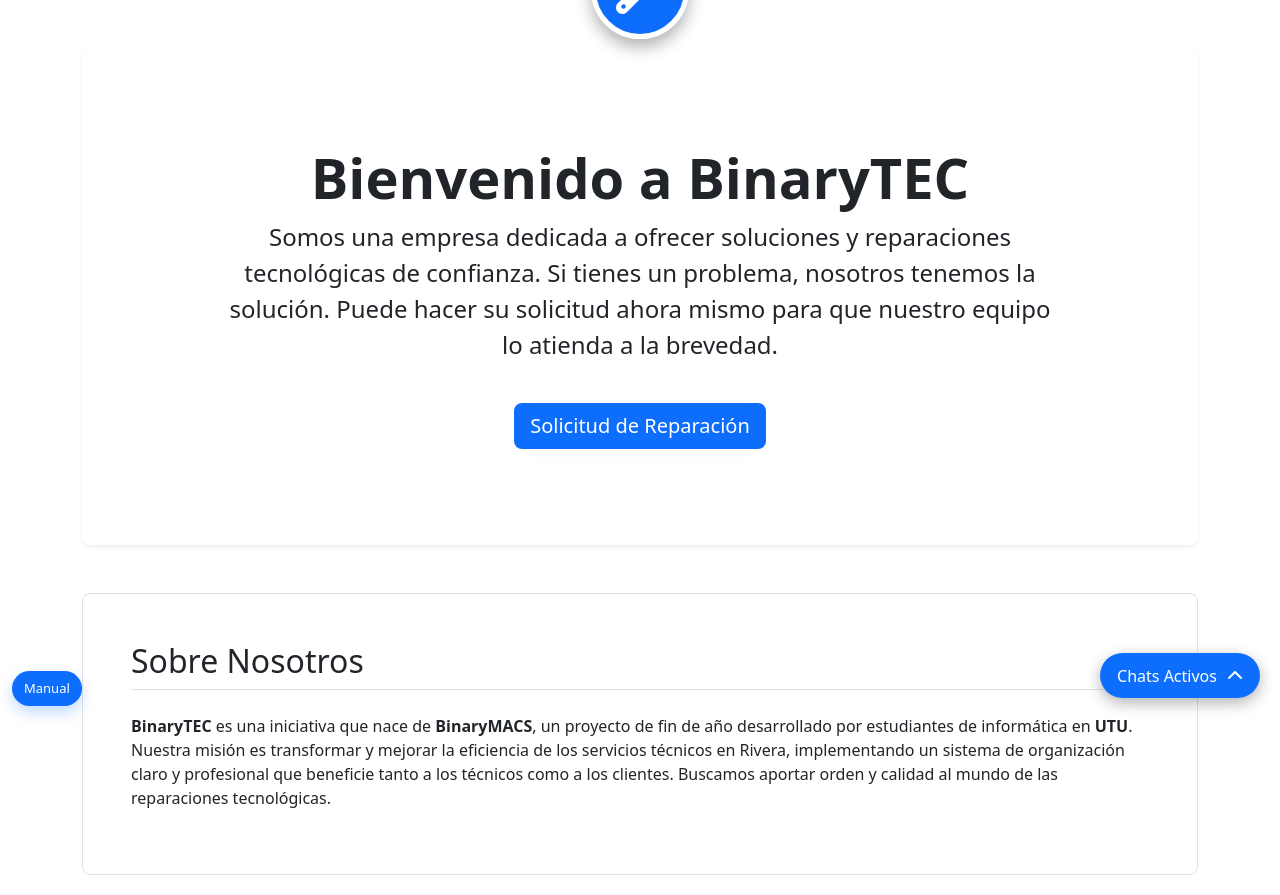
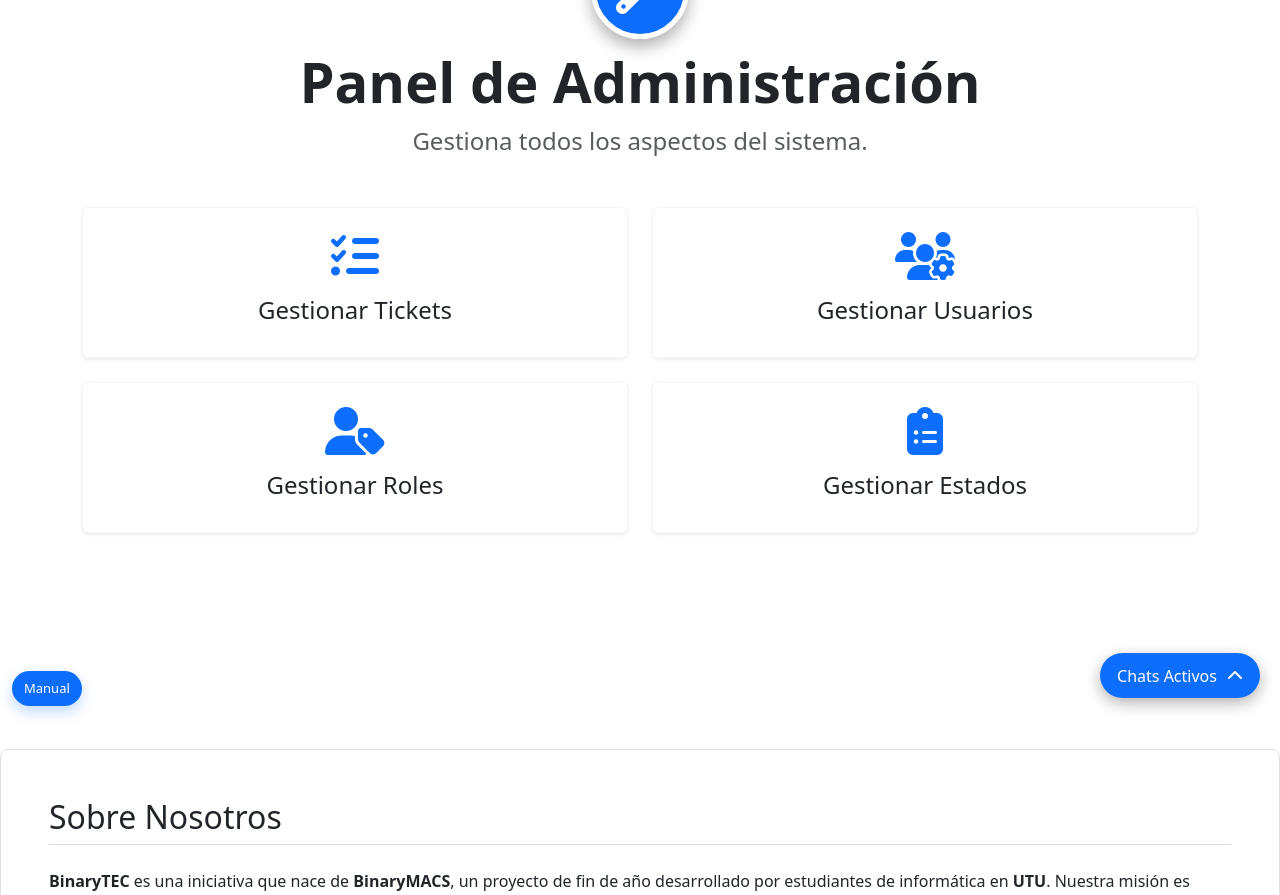
Before and after one commit to CristoRee/ProyectoMACS, a PHP site: page /index.php?accion=inicio in a window 1280 px wide. Shown: the part 82-977 px from the top of the page. Run offline with PHP 8.4, Linux system fonts and the light colour scheme; the visitor is signed in with stand-in values (Sample User, id 1); data comes from the database, SQL or seed files in the repository.

Commit message:
Mejoras en el diseño y apariencias iniciales de la pagina inicio para cada rol | C-0.4.5

```diff
--- a/Documentos/baseMACSactualizada.sql
+++ b/Documentos/baseMACSactualizada.sql
@@ -30,6 +30,7 @@ CREATE TABLE Usuarios (
     password_hash VARCHAR(255) NOT NULL,
     telefono VARCHAR(50),
     especializacion VARCHAR(255),
+    foto_perfil VARCHAR(255) NULL DEFAULT NULL,
     id_rol INT NOT NULL,
     FOREIGN KEY (id_rol) REFERENCES Roles(id_rol) ON DELETE RESTRICT ON UPDATE CASCADE
 );
--- a/assets/css/style.css
+++ b/assets/css/style.css
@@ -61,8 +61,6 @@ header.bg-primary {
     background-color: #fbfcfc;
 }
 
-/* Estilos para la vista Gestionar Estados: texto en blanco */
-/* Estilos para la vista Gestionar Estados: texto en blanco */
 
 
 .custom-btn {
@@ -145,3 +143,126 @@ header.bg-primary {
         box-shadow: inset 0px 0px 0px 40px #4CAF50;
     }
 }
+
+
+
+
+
+
+
+
+
+
+.btn-solicitar {
+    display: inline-flex;
+    align-items: center;
+    justify-content: center;
+    padding: 1rem 2.5rem;
+    font-size: 1.5rem;
+    font-weight: bold;
+    color: #fff;
+    background-color: #0d6efd;
+    border: none;
+    border-radius: 50px;
+    text-decoration: none;
+    transition: all 0.3s ease;
+    box-shadow: 0 4px 15px rgba(13, 110, 253, 0.4);
+    overflow: hidden;
+    position: relative;
+}
+
+.btn-solicitar .icon-wrapper {
+    display: inline-block;
+    transition: transform 0.3s ease;
+    margin-right: 15px;
+}
+
+.btn-solicitar .text {
+    display: inline-block;
+    transition: transform 0.3s ease;
+}
+
+.btn-solicitar:hover {
+    background-color: #0b5ed7;
+    box-shadow: 0 6px 20px rgba(13, 110, 253, 0.5);
+    transform: translateY(-3px);
+}
+
+.btn-solicitar:hover .icon-wrapper {
+    transform: rotate(20deg);
+}
+
+
+.btn-solicitar:active {
+    transform: translateY(0);
+    box-shadow: 0 4px 15px rgba(13, 110, 253, 0.4);
+}
+
+
+.card-hover {
+    transition: transform 0.2s ease-in-out, box-shadow 0.2s ease-in-out;
+}
+
+.card-hover:hover {
+    transform: translateY(-5px);
+    box-shadow: 0 8px 25px rgba(0, 0, 0, 0.1) !important;
+}
+
+.dark-mode .card-hover:hover {
+    box-shadow: 0 8px 25px rgba(255, 255, 255, 0.08) !important;
+}
+
+
+
+
+
+
+.dashboard-button {
+    display: flex;
+    flex-direction: column;
+    align-items: center;
+    justify-content: center;
+    padding: 2.5rem 1rem;
+    border-radius: 12px;
+    text-decoration: none;
+    font-weight: 500;
+    font-size: 1.2rem;
+    color: white;
+    transition: all 0.3s ease;
+    border: 2px solid transparent;
+}
+
+.dashboard-button .dashboard-button-text {
+    margin-top: 1rem;
+}
+
+/* Botón Primario */
+.dashboard-button.primary {
+    background-color: #0d6efd;
+    border-color: #0d6efd;
+}
+
+.dashboard-button.primary:hover {
+    background-color: #fff;
+    color: #0d6efd;
+    transform: translateY(-5px);
+    box-shadow: 0 8px 20px rgba(13, 110, 253, 0.3);
+}
+
+
+.dashboard-button.secondary {
+    background-color: #6c757d;
+    border-color: #6c757d;
+}
+
+.dashboard-button.secondary:hover {
+    background-color: #fff;
+    color: #6c757d;
+    transform: translateY(-5px);
+    box-shadow: 0 8px 20px rgba(108, 117, 125, 0.3);
+}
+
+.dashboard-button:active {
+    transform: translateY(0);
+    box-shadow: none;
+}
--- a/views/inicio.php
+++ b/views/inicio.php
@@ -1,21 +1,113 @@
+<?php
+$rol = $_SESSION['rol'] ?? 0;
+?>
+
 <div class="container py-5">
-    <div class="p-5 mb-4 rounded-3 text-center shadow-sm">
-        <div class="container-fluid py-5">
-            <h1 class="display-4 fw-bold">Bienvenido a BinaryTEC</h1>
-            <p class="fs-4 col-md-10 mx-auto">Somos una empresa dedicada a ofrecer soluciones y reparaciones tecnológicas de confianza. Si tienes un problema, nosotros tenemos la solución. Puede hacer su solicitud ahora mismo para que nuestro equipo lo atienda a la brevedad.</p>
 
-            <?php
-            if (isset($_SESSION['usuario'])) {
-                $enlace_solicitud = "index.php?accion=crear";
-            } else {
-                $enlace_solicitud = "index.php?accion=login";
-            }
-            ?>
-            <a class="btn btn-primary btn-lg mt-4 custom-btn" href="<?php echo $enlace_solicitud; ?>" role="button">
-                Solicitud de Reparación
+    <?php if ($rol == 3 || $rol == 0): ?>
+    <div class="text-center">
+        <h1 class="display-4 fw-bold">¿Tu dispositivo se averió?</h1>
+        <p class="fs-4 col-md-10 mx-auto text-muted">Cuéntanos cuál es el problema y nuestro equipo de expertos se encargará de solucionarlo.</p>
+
+        <div class="row justify-content-center mt-5 gx-4 gy-4">
+            <div class="col-md-5 col-lg-4">
+                <?php
+                    $enlace_solicitud = isset($_SESSION['usuario']) ? "index.php?accion=crear" : "index.php?accion=login";
+                ?>
+                <a href="<?php echo $enlace_solicitud; ?>" class="dashboard-button primary">
+                    <i class="fas fa-tools fa-2x"></i>
+                    <span class="dashboard-button-text">Solicitar Reparación</span>
+                </a>
+            </div>
+
+            <?php if ($rol == 3): ?>
+            <div class="col-md-5 col-lg-4">
+                <a href="index.php?accion=misSolicitudes" class="dashboard-button secondary">
+                    <i class="fas fa-folder-open fa-2x"></i>
+                    <span class="dashboard-button-text">Solicitudes Creadas</span>
+                </a>
+            </div>
+            <?php endif; ?>
+        </div>
+    </div>
+    <?php endif; ?>
+
+
+    <?php if ($rol == 2): ?>
+    <div class="text-center">
+        <h1 class="display-4 fw-bold">Panel del Técnico</h1>
+        <p class="fs-4 text-muted">Accede a tus trabajos de reparación asignados.</p>
+        <div class="row justify-content-center mt-5 gx-4 gy-4">
+            <div class="col-md-5 col-lg-4">
+                <a href="index.php?accion=misTickets" class="dashboard-button primary">
+                    <i class="fas fa-ticket-alt fa-2x"></i>
+                    <span class="dashboard-button-text">Ver Mis Encargos</span>
+                </a>
+            </div>
+        </div>
+    </div>
+    <?php endif; ?>
+
+
+    <?php if ($rol == 1): ?>
+    <div class="text-center">
+        <h1 class="display-4 fw-bold">Panel de Administración</h1>
+        <p class="fs-4 text-muted">Gestiona todos los aspectos del sistema.</p>
+    </div>
+    <div class="row row-cols-1 row-cols-md-2 g-4 mt-4 text-center">
+        <div class="col">
+            <a href="index.php?accion=gestionarTickets" class="text-decoration-none">
+                <div class="card h-100 shadow-sm card-hover">
+                    <div class="card-body p-4 d-flex flex-column justify-content-center">
+                        <i class="fas fa-tasks fa-3x text-primary mb-3"></i>
+                        <h4 class="card-title">Gestionar Tickets</h4>
+                    </div>
+                </div>
+            </a>
+        </div>
+        <div class="col">
+             <a href="index.php?accion=listarUsuarios" class="text-decoration-none">
+                <div class="card h-100 shadow-sm card-hover">
+                    <div class="card-body p-4 d-flex flex-column justify-content-center">
+                        <i class="fas fa-users-cog fa-3x text-primary mb-3"></i>
+                        <h4 class="card-title">Gestionar Usuarios</h4>
+                    </div>
+                </div>
+            </a>
+        </div>
+        <div class="col">
+             <a href="index.php?accion=listarRoles" class="text-decoration-none">
+                <div class="card h-100 shadow-sm card-hover">
+                    <div class="card-body p-4 d-flex flex-column justify-content-center">
+                        <i class="fas fa-user-tag fa-3x text-primary mb-3"></i>
+                        <h4 class="card-title">Gestionar Roles</h4>
+                    </div>
+                </div>
+            </a>
+        </div>
+        <div class="col">
+             <a href="index.php?accion=gestionarEstados" class="text-decoration-none">
+                <div class="card h-100 shadow-sm card-hover">
+                    <div class="card-body p-4 d-flex flex-column justify-content-center">
+                        <i class="fas fa-clipboard-list fa-3x text-primary mb-3"></i>
+                        <h4 class="card-title">Gestionar Estados</h4>
+                    </div>
+                </div>
             </a>
         </div>
     </div>
+    <?php endif; ?>
+
+    <div id="sobre-nosotros" class="row align-items-md-stretch pt-5 mt-5">
+        </div>
+
+    <div class="text-center py-4">
+        </div>
+</div>
+
+
+<?php if (isset($_GET['status']) && $_GET['status'] === 'success'): ?>
+    <?php endif; ?>
 
     <div id="sobre-nosotros" class="row align-items-md-stretch pt-4">
         <div class="col-md-12">
```
